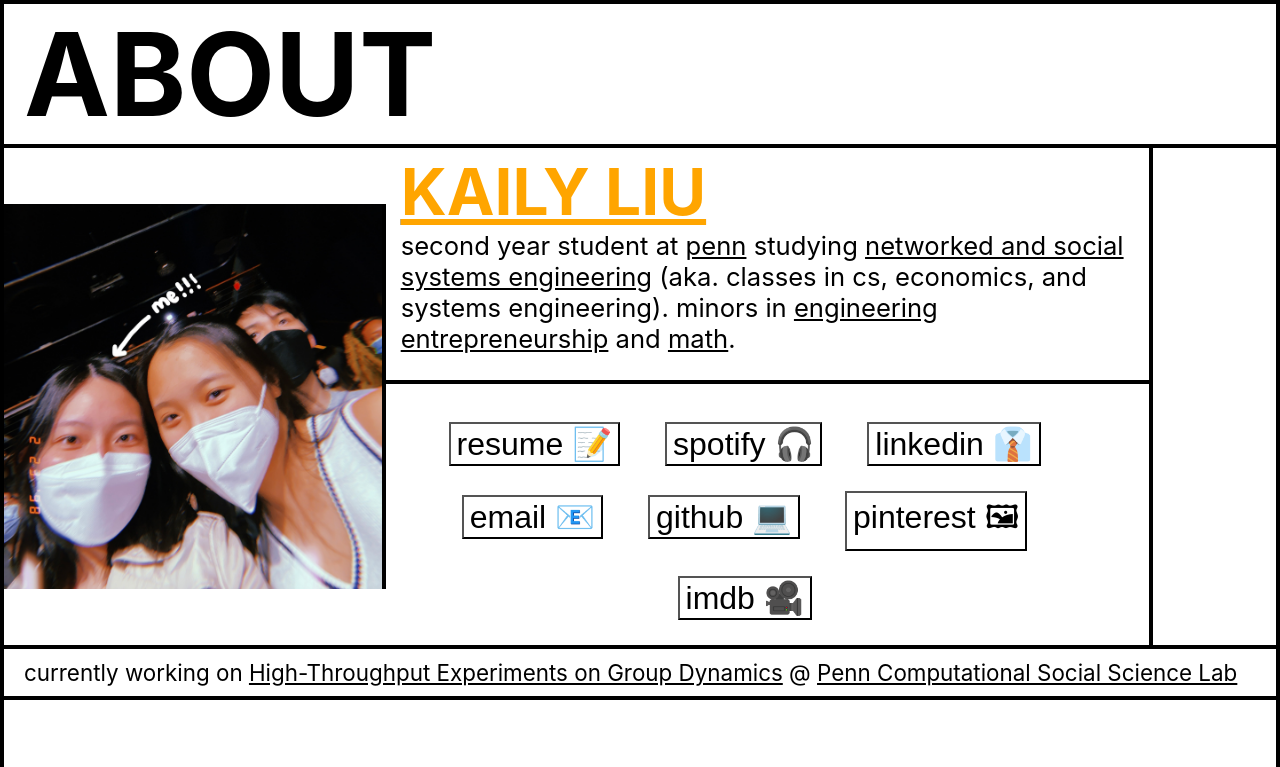
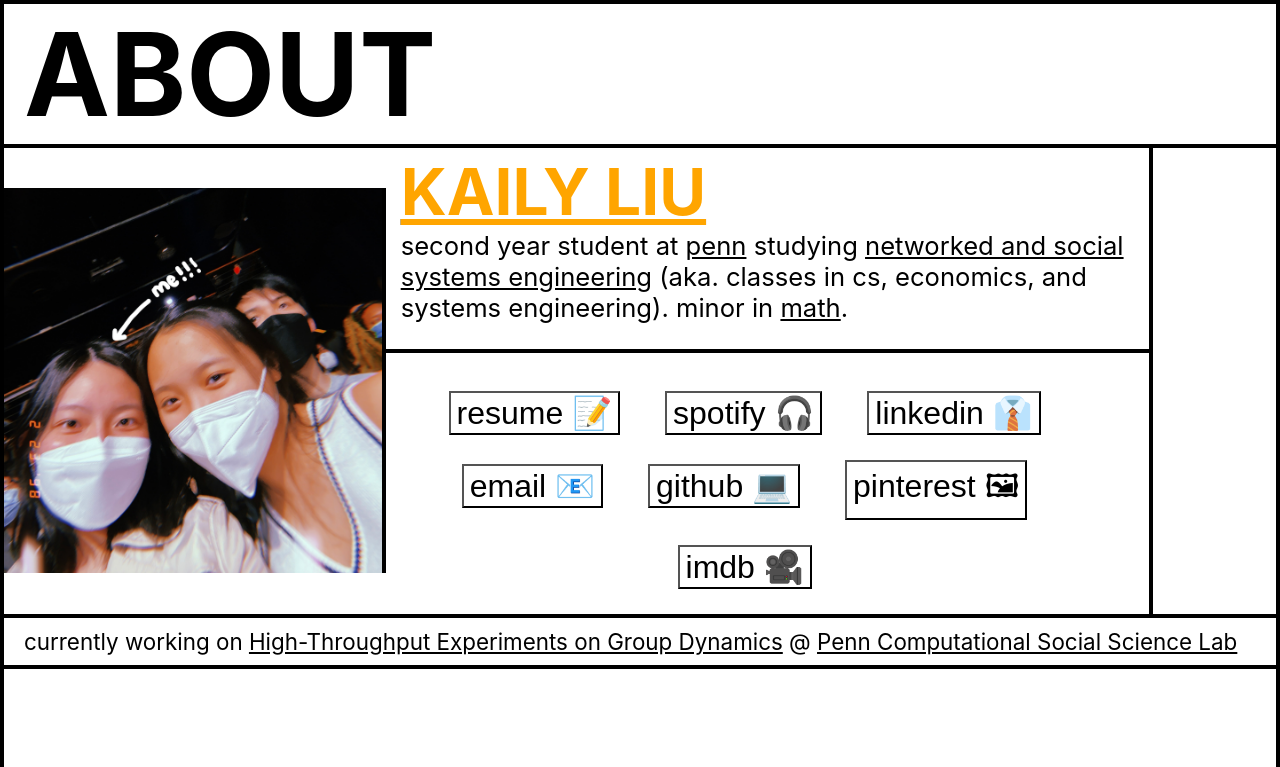
Before and after one commit to kailyl/old-site, a React (Create React App) app in the folder my-app/: page / in a window 1280 px wide. Shown: the top 767 px of the page. Built offline with nearby package versions, Linux system fonts and the light colour scheme.

Commit message:
Update Bio.jsx

```diff
--- a/my-app/src/components/Bio.jsx
+++ b/my-app/src/components/Bio.jsx
@@ -5,10 +5,9 @@ import Buttons from './Buttons';
 
 
 export default function Bio() {
-    const me = <a href="https://drive.google.com/file/d/1ICDXXhzEg5TDaeZ8iQS_f5X-EeCQ4dVg/view?usp=sharing" className='link'>KAILY LIU</a>;
+    const me = <a href="https://drive.google.com/file/d/189ZiDgT_uDu2T3uAv3kMaJAHGRjUqdfD/view?usp=sharing" className='link'>KAILY LIU</a>;
     const penn = <a href="https://www.upenn.edu/" className='link2'>penn</a>;
     const nets = <a href="https://www.nets.upenn.edu/long/nets-curriculum" className='link2'>networked and social systems engineering</a>;
-    const eent = <a href="https://eent.seas.upenn.edu/undergraduate-minor/" className='link2'>engineering entrepreneurship</a>;
     const math = <a href="https://www.math.upenn.edu/undergraduate/math-majors-and-minors/mathematics-minor" className='link2'>math</a>;
 
     return (
@@ -20,7 +19,7 @@ export default function Bio() {
                     <div className='aboot'>
                         <h1 className='myName'> {me}</h1>
                         <p className='majors'> second year student at {penn} studying {nets} (aka. classes in cs, economics, and systems engineering).
-                        minors in {eent} and {math}.</p>
+                        minor in {math}.</p>
                     </div>
                     <div className='iPt1'>
                         <h1
```
